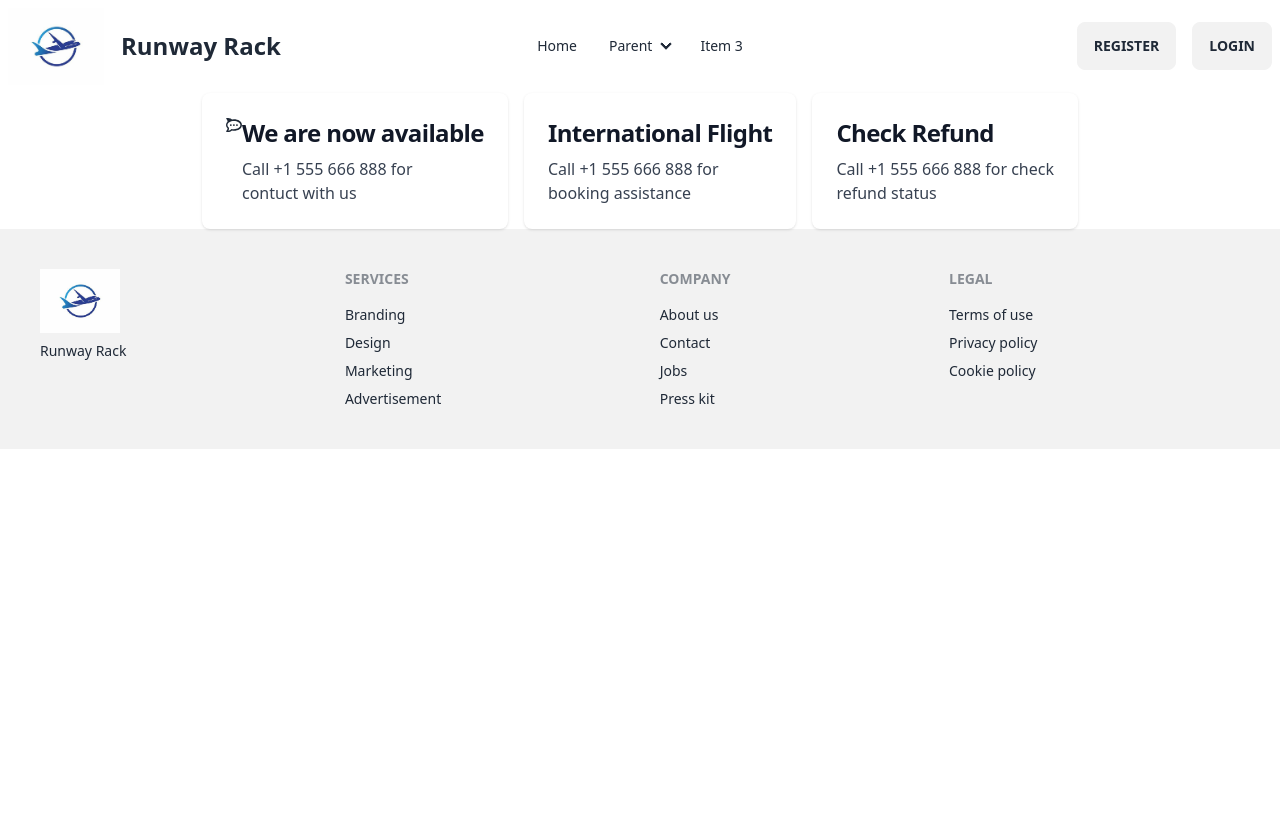
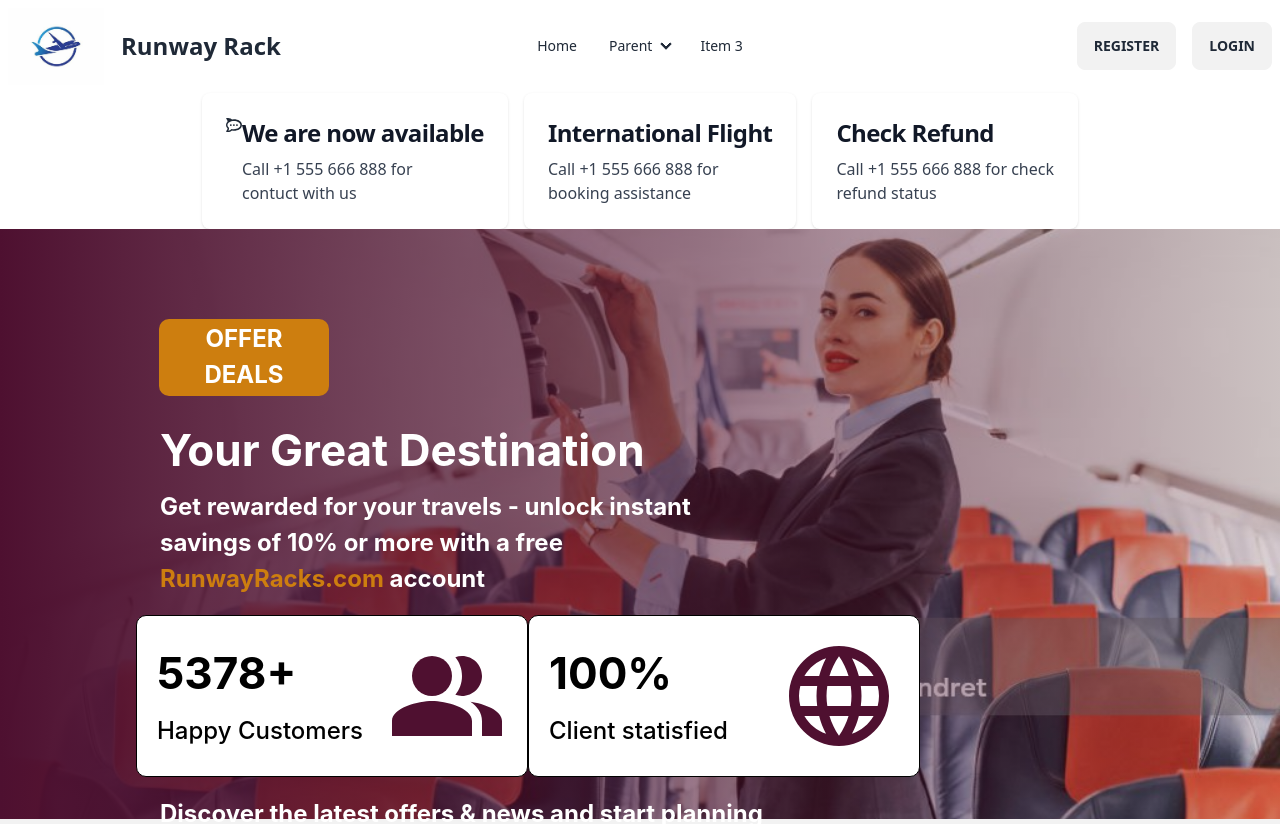
Before and after one commit to sadiabinta/Runway-Rack, a React (Vite) app in the folder Runway-Rack-TK/: page / in a window 1280 px wide. Shown: the top 824 px of the page. Before the commit the page ends 800 px from the top, so only its background shows below. Built offline with nearby package versions, Linux system fonts and the light colour scheme.

Commit message:
complete bannar part

```diff
--- a/Runway-Rack-TK/package.json
+++ b/Runway-Rack-TK/package.json
@@ -10,6 +10,11 @@
     "preview": "vite preview"
   },
   "dependencies": {
+    "@emotion/react": "^11.11.1",
+    "@emotion/styled": "^11.11.0",
+    "@mui/icons-material": "^5.14.14",
+    "@mui/joy": "^5.0.0-beta.11",
+    "@mui/material": "^5.14.14",
     "flowbite": "^1.8.1",
     "flowbite-react": "^0.6.4",
     "localforage": "^1.10.0",
--- /dev/null
+++ b/Runway-Rack-TK/src/pages/Home/DestinationBanner/DestinationBanner.jsx
@@ -0,0 +1,98 @@
+import React from 'react';
+import Button from '@mui/joy/Button';
+import { Box, Card, CardContent, CardCover, Chip, Container, Grid, Typography } from '@mui/joy';
+import LocationOnRoundedIcon from '@mui/icons-material/LocationOnRounded';
+import crew from '../../../assets/crew.jpg'
+import { createTheme } from '@mui/material/styles';
+import PeopleAltIcon from '@mui/icons-material/PeopleAlt';
+import LanguageIcon from '@mui/icons-material/Language';
+
+const DestinationBanner = () => {
+
+
+    const theme = createTheme({
+        palette: {
+            gold: {
+                light: '#CD7E0F', // Replace with your light gold color value
+            },
+        },
+    });
+
+
+
+
+    return (
+
+
+        <Box
+            component="div"
+            sx={{
+                position: 'relative',
+                width: '100%',
+                minHeight: '590px',
+                backgroundImage: `url(${crew})`,
+                backgroundSize: 'cover',
+                backgroundRepeat: 'no-repeat',
+                backgroundPosition: 'center',
+            }}
+        >
+            <Box
+                sx={{
+                    position: 'absolute',
+                    top: 0,
+                    left: 0,
+                    width: '100%',
+                    height: '100%',
+                    background: `linear-gradient(to right, rgba(78, 16, 48,1), rgba(88, 33, 53, 0.2))`,
+
+                }}
+            >
+                <Box mt={10} ml={20 } color="white">
+                    <Box px="5px" mb="7px" py="10px" width="15%">
+
+                        <Typography variant="h1" sx={{ color: 'white', textAlign: "center", fontWeight: "700", fontSize: "24px", borderRadius: "10px", backgroundColor: theme.palette.gold.light }}>OFFER DEALS</Typography>
+
+                    </Box>
+                    <Box>
+                        <Typography variant="h1" sx={{ color: 'white', fontWeight: "700", fontSize: "44px", borderRadius: "10px",  }}>Your Great Destination</Typography>
+                    </Box>
+                    <Box width="55%">
+                        <Typography variant="h1" sx={{ color: 'white', fontWeight: "700", fontSize: "24px", borderRadius: "10px", }}>Get rewarded for your travels - unlock instant savings of 10% or more with a free <span style={{ color: theme.palette.gold.light }}>RunwayRacks.com</span> account</Typography>
+                    </Box>
+                    <Box my="20px" >
+                        <Grid container spacing={6} my="10" width="70%">
+                            <Grid width="100%" color="red" item my="20px" display="flex" justifyContent="space-between" borderRadius="10px" p="20px" bgcolor="white" border="1px solid black" md={6}>
+                                <div ml="6px">
+                                    <Typography variant="h1" sx={{color:"black" ,fontWeight: "700", fontSize: "44px", borderRadius: "10px",  }} >5378+</Typography>
+                                    <Typography variant="h6" sx={{ color: "black", fontWeight: "500", fontSize: "24px", borderRadius: "10px", }}>Happy Customers</Typography>
+
+                                </div>
+                                <div >
+                                    <PeopleAltIcon style={{ fontSize: '120px', color: '#4F1030' }} />
+                                </div>
+                            </Grid>
+                            <Grid width="100%" color="red" item my="20px" display="flex" justifyContent="space-between" borderRadius="10px" p="20px" bgcolor="white" border="1px solid black" md={6}>
+                                <div ml="6px">
+                                    <Typography variant="h1" sx={{ color: "black", fontWeight: "700", fontSize: "44px", borderRadius: "10px", }} >100%</Typography>
+                                    <Typography variant="h6" sx={{ color: "black", fontWeight: "500", fontSize: "24px", borderRadius: "10px", }}>Client statisfied</Typography>
+
+                                </div>
+                                <div >
+                                    <LanguageIcon style={{ fontSize: '120px', color: '#4F1030' }} />
+                                </div>
+                            </Grid>
+
+                        </Grid>
+                    </Box>
+                    <Box width="65%">
+                        <Typography variant="h1" sx={{ color: 'white', fontWeight: "700", fontSize: "24px", borderRadius: "10px", }}>Discover the latest offers & news and start planning <a href="#" style={{ color: 'white',padding:"8px" ,textAlign: "center", fontWeight: "700", fontSize: "24px", borderRadius: "10px", backgroundColor: theme.palette.gold.light }}>CONTACT US </a> </Typography>
+                    </Box>
+                </Box>
+            </Box>
+
+
+        </Box>
+    );
+};
+
+export default DestinationBanner;
--- a/Runway-Rack-TK/src/pages/Home/Home/Home.jsx
+++ b/Runway-Rack-TK/src/pages/Home/Home/Home.jsx
@@ -1,10 +1,13 @@
 import ContactCard from "../ContactCard/ContactCard";
+import DestinationBanner from "../DestinationBanner/DestinationBanner";
+
 
 
 const Home = () => {
     return (
         <div>
             <ContactCard></ContactCard>
+            <DestinationBanner></DestinationBanner>
         </div>
     );
 };
```
Also changed, not shown: Runway-Rack-TK/.eslintrc.cjs (deleted), Runway-Rack-TK/src/assets/crew.jpg (added), 1 other file (tests, documents, lock files or other folders).
